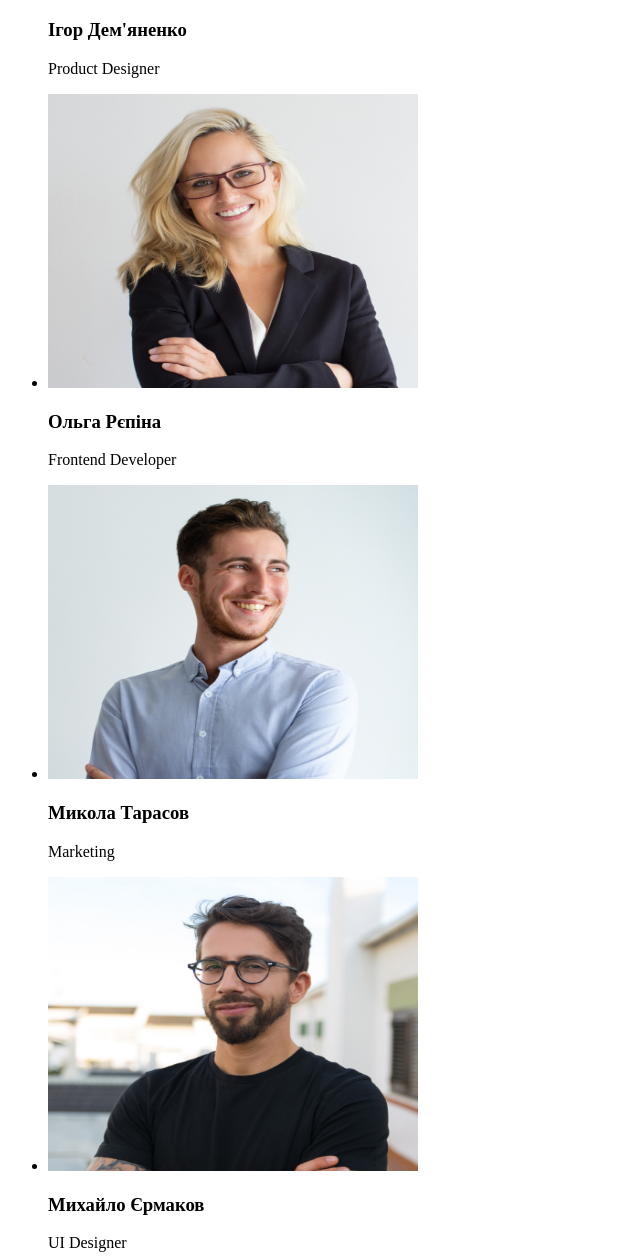
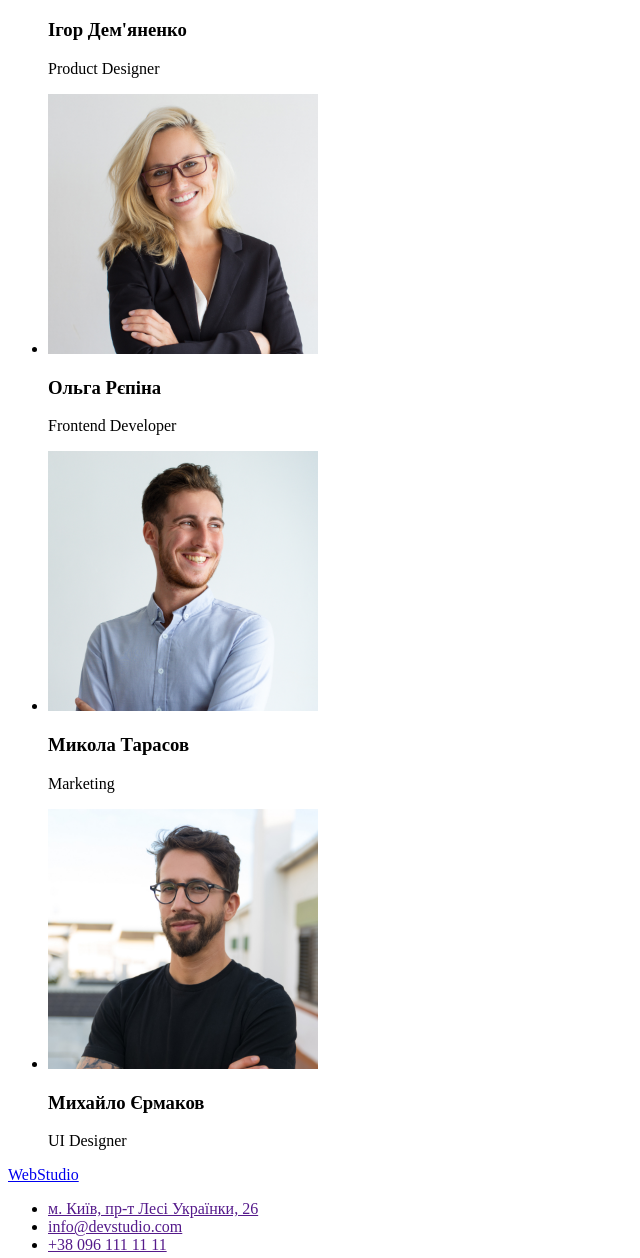
Before and after one commit to abramova12/goit-markup-hw-01, a plain HTML site: page index.html in a window 1280 px wide. Shown: the part 1242-2500 px from the top of the page, without its empty margins (0-640 px from the left). Drawn offline with Linux system fonts and the light colour scheme.

Commit message:
fix size image

```diff
--- a/index.html
+++ b/index.html
@@ -80,17 +80,17 @@
                     <p>Product Designer</p>
                 </li>
                 <li>
-                    <img src="./images/img5.jpg" alt="Фото Ольга Рєпіна" width="370" height="294" />
+                    <img src="./images/img5.jpg" alt="Фото Ольга Рєпіна" width="270" height="260" />
                     <h3>Ольга Рєпіна</h3>
                     <p>Frontend Developer</p>
                 </li>
                 <li>
-                    <img src="./images/img6.jpg" alt="Фото Микола Тарасов" width="370" height="294" />
+                    <img src="./images/img6.jpg" alt="Фото Микола Тарасов" width="270" height="260" />
                     <h3>Микола Тарасов</h3>
                     <p>Marketing</p>
                 </li>
                 <li>
-                    <img src="./images/img7.jpg" alt="Фото Михайло Єрмаков" width="370" height="294" />
+                    <img src="./images/img7.jpg" alt="Фото Михайло Єрмаков" width="270" height="260" />
                     <h3>Михайло Єрмаков</h3>
                     <p>UI Designer</p>
                 </li>
```
